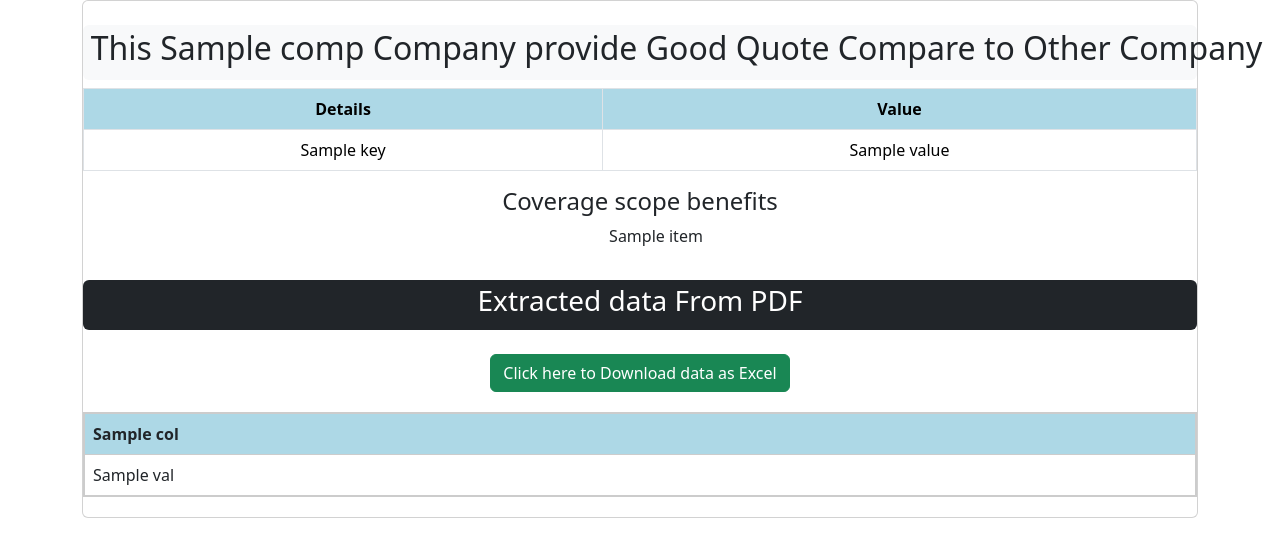
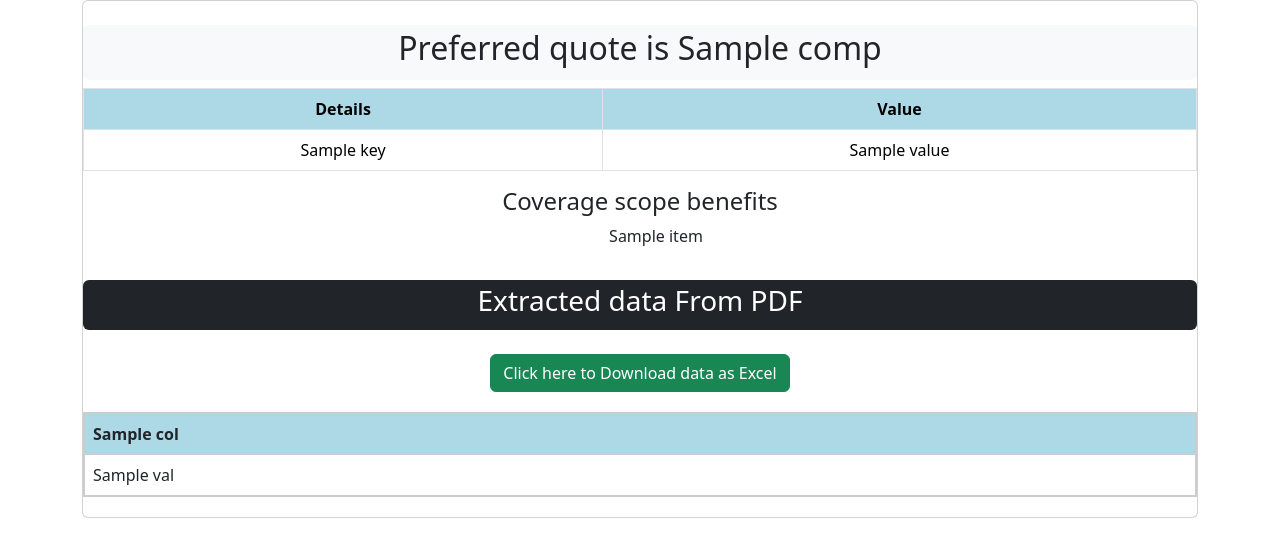
Before and after one commit to Thaiebu/Quote-comparison-tool, a Flask app: template templates/report.html in a window 1280 px wide. Shown: the part 56-613 px from the top of the page. Run offline with Flask 3, Linux system fonts and the light colour scheme; the template is opened without the code that fills it: most values are stand-ins (such as "Sample title", 1, 10 or a date in 2020).

Commit message:
Heading updated in report

```diff
--- a/templates/report.html
+++ b/templates/report.html
@@ -43,7 +43,7 @@
     <br/>
     {% if comp %}
     <h1 class="badge bg-light text-dark">
-        <p class="h2">This {{comp}} Company provide Good Quote Compare to Other Company </p>
+        <p class="h2">Preferred quote is {{comp}} </p>
       </h1>
     {% endif %}
 
```
